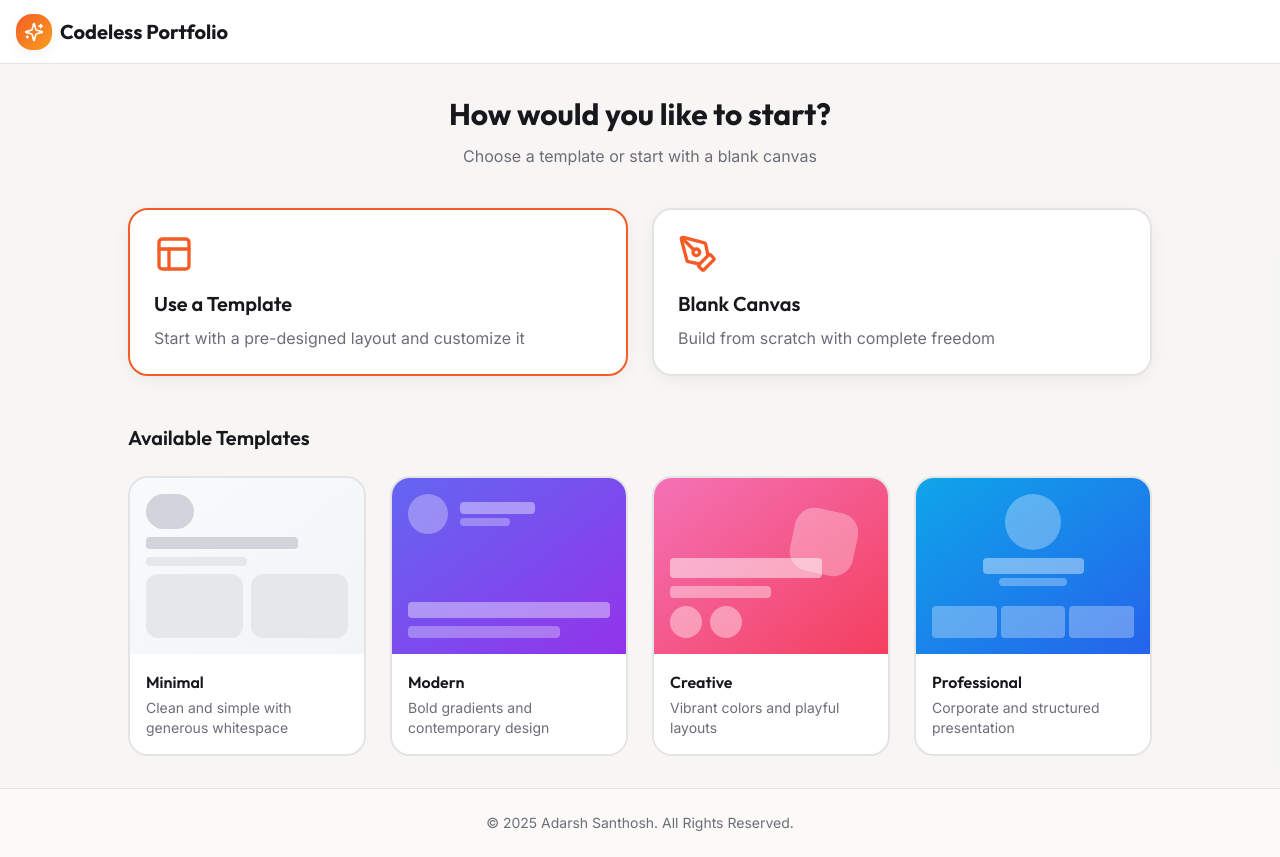
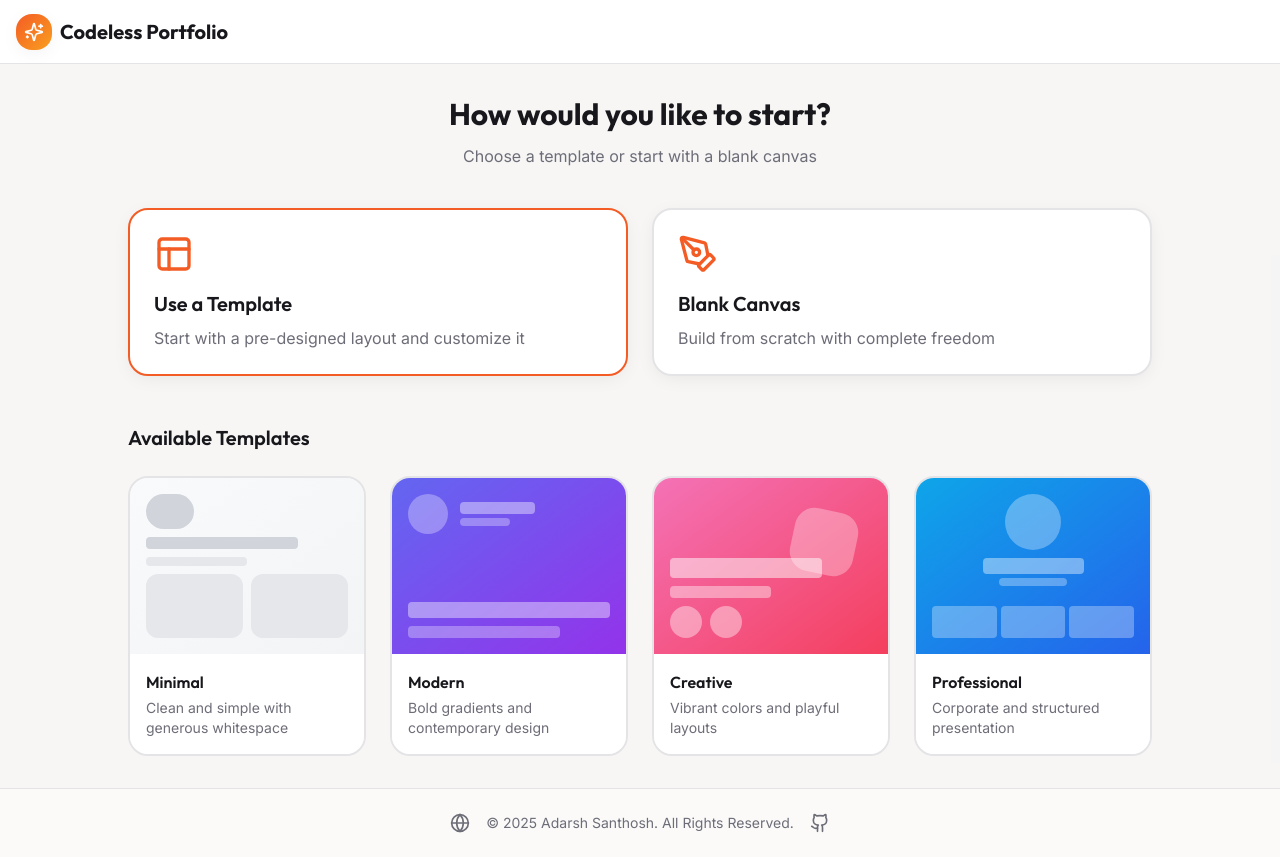
Before and after one commit to Adarshsanthosh470/codelessportfolio, a React (Vite) app: page /editor in a window 1280 px wide. Built offline with nearby package versions, Linux system fonts and the light colour scheme; the HTML template or start-up script is replaced by a standard one.

Commit message:
Final update: CodelessPortfolio production-ready

```diff
--- a/src/components/Footer.tsx
+++ b/src/components/Footer.tsx
@@ -1,10 +1,34 @@
+import { Github, Globe } from "lucide-react";
+
 const Footer = () => {
   return (
     <footer className="w-full py-6 border-t border-border bg-background">
       <div className="container mx-auto px-4">
-        <p className="text-center text-sm text-muted-foreground">
-          © 2025 Adarsh Santhosh. All Rights Reserved.
-        </p>
+        <div className="flex items-center justify-center gap-4">
+          <a
+            href="https://adarshsanthosh.netlify.app"
+            target="_blank"
+            rel="noreferrer"
+            aria-label="Portfolio"
+            className="text-muted-foreground hover:text-foreground"
+          >
+            <Globe className="w-5 h-5" />
+          </a>
+
+          <p className="text-center text-sm text-muted-foreground">
+            © 2025 Adarsh Santhosh. All Rights Reserved.
+          </p>
+
+          <a
+            href="https://github.com/Adarshsanthosh470"
+            target="_blank"
+            rel="noreferrer"
+            aria-label="GitHub"
+            className="text-muted-foreground hover:text-foreground"
+          >
+            <Github className="w-5 h-5" />
+          </a>
+        </div>
       </div>
     </footer>
   );
```
